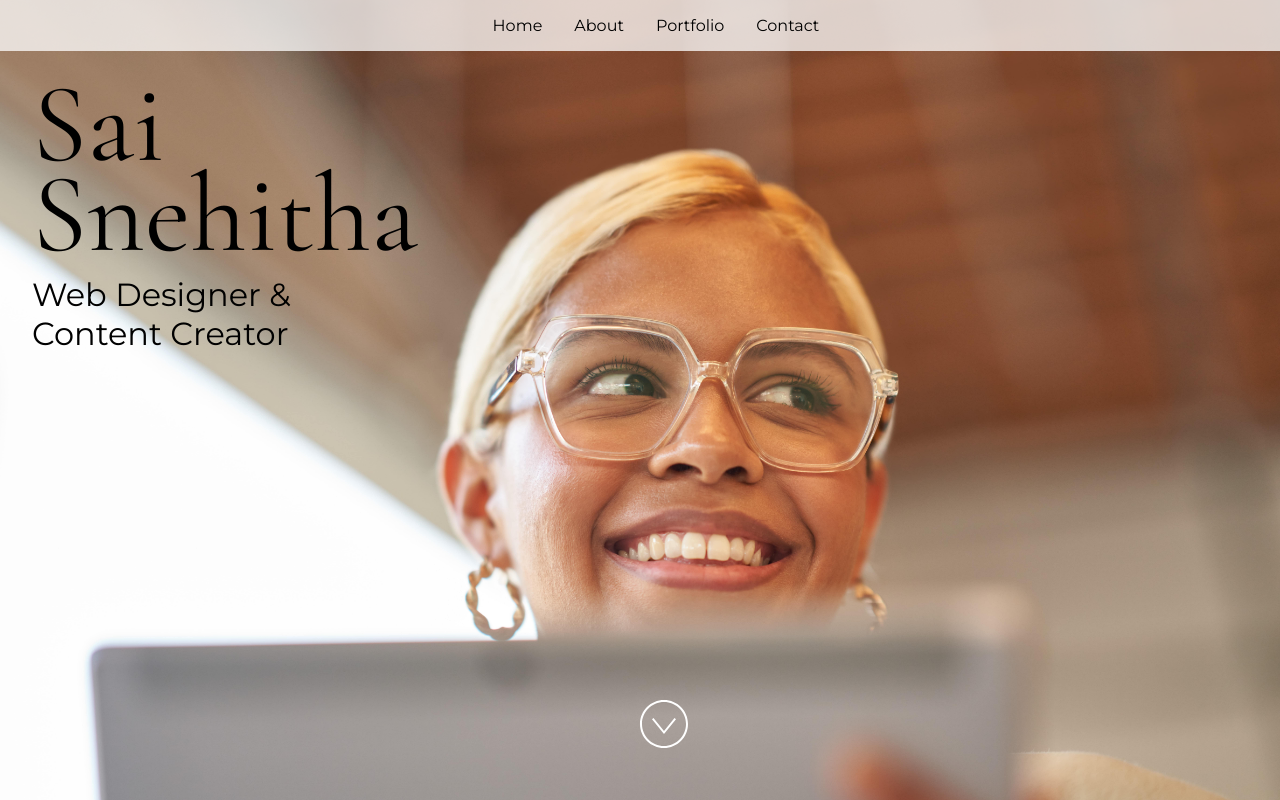
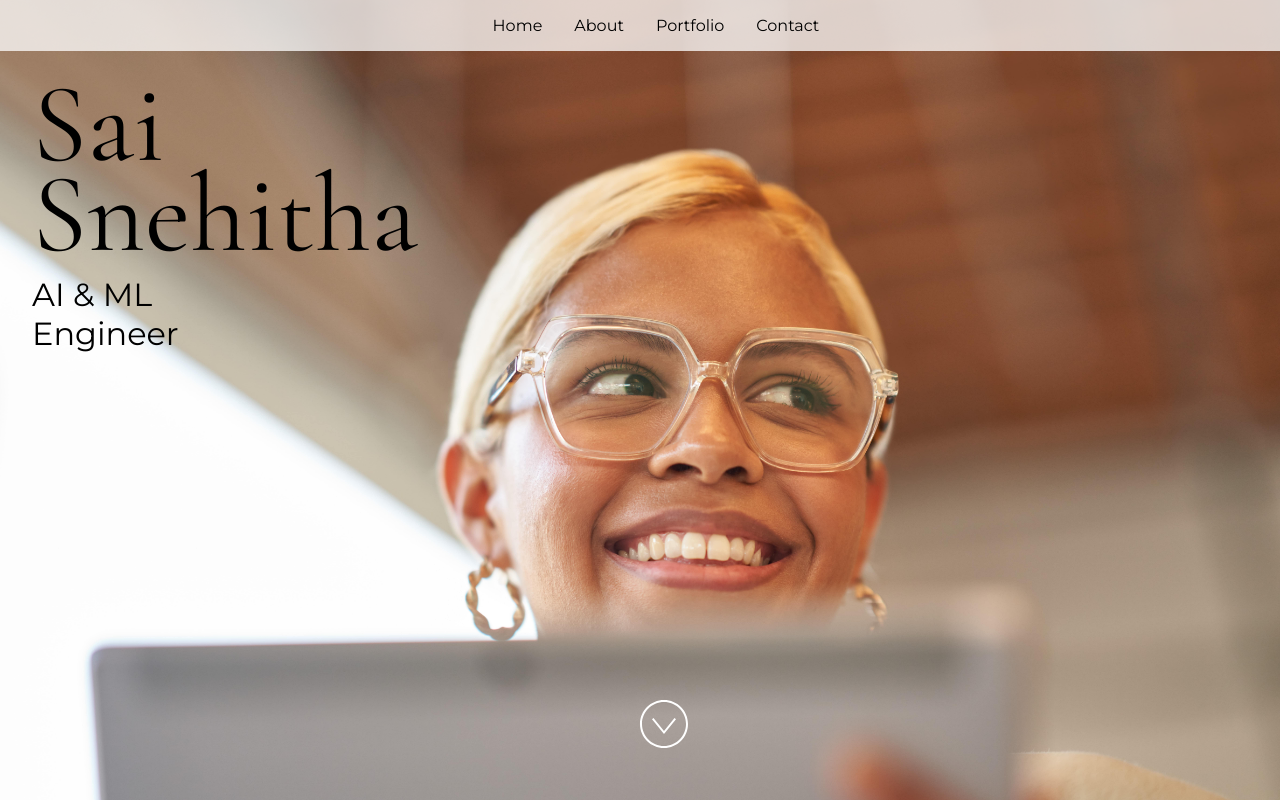
Before and after one commit to student-ambassador/finaltech, a React (Vite) app: page / in a window 1280 px wide. Built offline with nearby package versions, Linux system fonts and the light colour scheme.

Commit message:
details changed

```diff
--- a/src/App.jsx
+++ b/src/App.jsx
@@ -25,14 +25,14 @@ import "./styles.css";
  */
 const siteProps = {
   name: "Sai Snehitha",
-  title: "Web Designer & Content Creator",
-  email: "alex@example.com",
-  gitHub: "microsoft",
-  instagram: "microsoft",
-  linkedIn: "satyanadella",
+  title: "AI & ML Engineer",
+  email: "snehitha12chowdary@gmail.com",
+  gitHub: "student-ambassador",
+  instagram: "snehitha_chowdary12",
+  linkedIn: "TUMU.SAI SNEHITHA",
   medium: "",
-  twitter: "microsoft",
-  youTube: "Code",
+  twitter: "",
+  youTube: "",
 };
 
 const primaryColor = "#4E567E";
```
